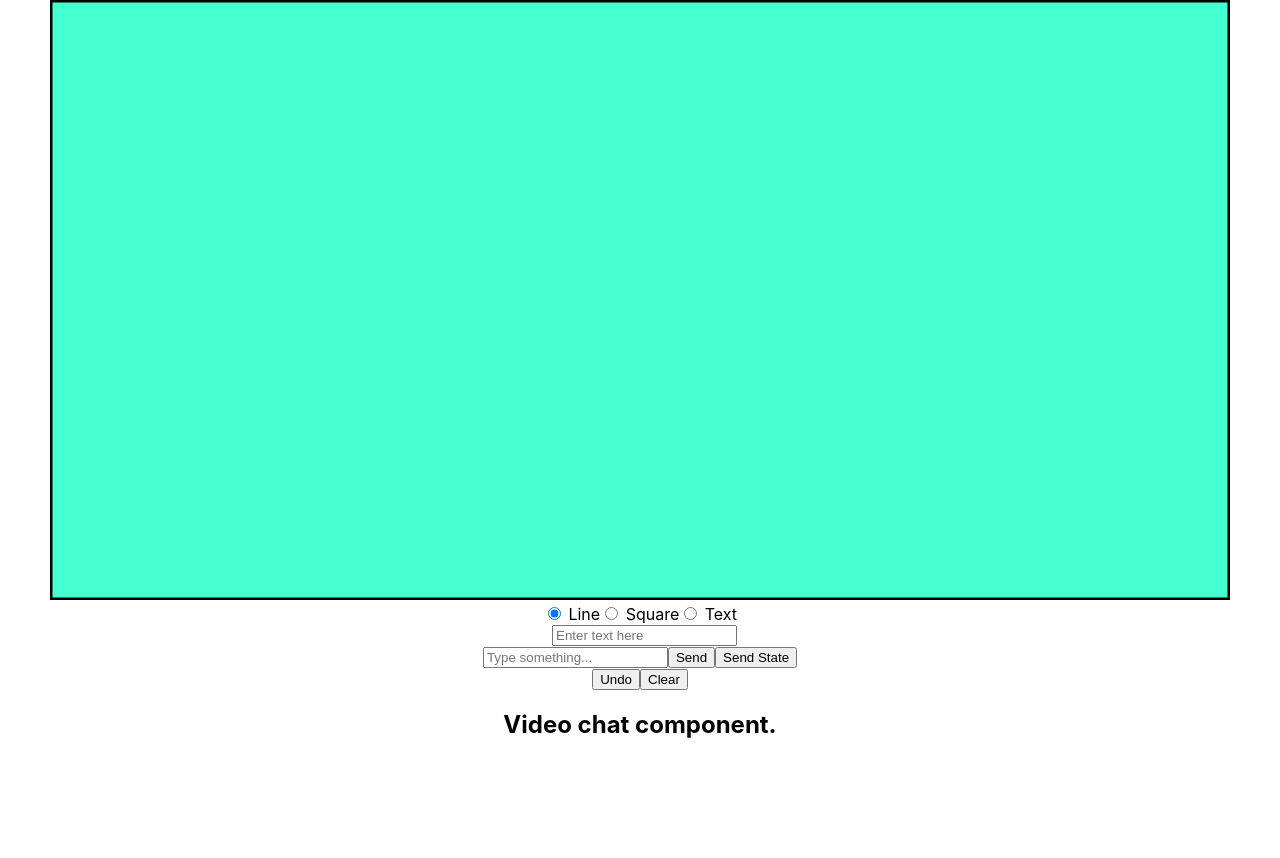
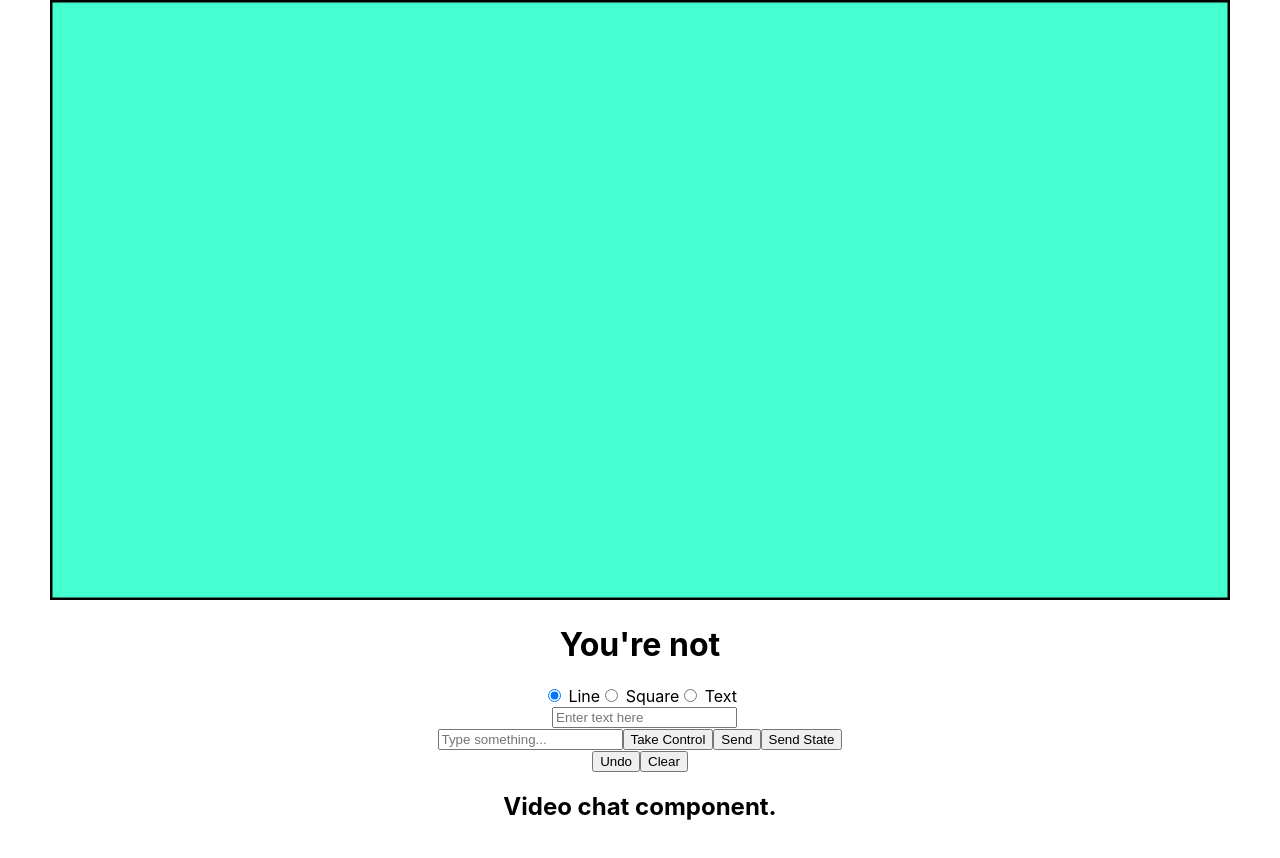
Before and after one commit to charlieconneely/final-year-project, a React (Create React App) app: page / in a window 1280 px wide. Shown: the top 858 px of the page. Built offline with nearby package versions, Linux system fonts and the light colour scheme; no server answers.

Commit message:
Control button working in it's most basic form

```diff
--- a/package.json
+++ b/package.json
@@ -13,6 +13,7 @@
     "react-dom": "^17.0.1",
     "react-router-dom": "^5.2.0",
     "react-scripts": "4.0.0",
+    "react-uuid": "^1.0.2",
     "roughjs": "^4.3.1",
     "socket.io-client": "^3.1.1",
     "web-vitals": "^0.2.4"
--- a/src/components/Canvas/canvas.js
+++ b/src/components/Canvas/canvas.js
@@ -1,4 +1,5 @@
 import React, {useState,useLayoutEffect, useEffect, useRef} from 'react'
+import uuid from 'react-uuid'
 import rough from 'roughjs/bundled/rough.esm'
 import io from 'socket.io-client'
 import useLocalStorage from '../../hooks/useLocalStorage'
@@ -22,34 +23,46 @@ function Canvas(props) {
   const [isDrawing, setIsDrawing] = useState(false)
   const [shape, setShape] = useState("Line")
   const [elements, setElements] = useLocalStorage("elements", [])
-  const [yourID, setYourID] = useState()
+  const [yourID, setYourID] = useLocalStorage('userID', '')
   const [messages, setMessages] = useState([])
   const [message, setMessage] = useState('')
+  const [inControl, setControl] = useLocalStorage('inControl', false)
 
   const socketRef = useRef()
 
   useEffect(() => {
+
+    if (yourID === "") {
+      console.log("ID was blank in localstorage")
+      setYourID(uuid)
+    }
+
     socketRef.current = io.connect('/')
 
     socketRef.current.on("your id", id => {
-      setYourID(id)
+      console.log("Socket ID: " + id)
     })
 
     socketRef.current.on("message", message => {
-      receiveMessage(message)
+      setMessages(oldies => [...oldies, message])
+    })
+
+    socketRef.current.on("control switch", id => {
+      if (id === yourID) {
+        setControl(true);
+      } else {
+        setControl(false);
+      }
     })
 
     socketRef.current.on("canvasState", cState => {
-      //console.log(cState)
       setElements(cState.body)
     })
+
+    socketRef.current.on("user-diconnected", () => {
+      console.log("User disconnected")
+    })
   }, [])
-
-  function receiveMessage(msg) {
-    setMessages(oldies => [...oldies, msg])
-    console.log(messages)
-    console.log(msg)
-  }
 
   function sendMessage(e) {
     e.preventDefault();
@@ -68,6 +81,11 @@ function Canvas(props) {
       id: yourID
     }
     socketRef.current.emit("send canvas state", canvasObject)
+  }
+
+  function takeControl(e) {
+    e.preventDefault();
+    socketRef.current.emit("take control", yourID)
   }
 
   useLayoutEffect(() => {
@@ -157,7 +175,7 @@ function Canvas(props) {
   const onMessageChange = (event) => {
     setMessage(event.target.value)
   }
-
+  const controlMessage = inControl ? <h1>You're in control</h1> : <h1>You're not</h1>
   return (
     <div>
       <div>
@@ -168,6 +186,9 @@ function Canvas(props) {
           onMouseMove={e => handleMouseMove(e)}
           onMouseUp={handleMouseUp}>
         </canvas>
+      </div>
+      <div>
+        {controlMessage}
       </div>
       <div onChange={e => changeShape(e)}>
         <input type="radio" value="Line" name="Choice" defaultChecked/> Line
@@ -183,6 +204,7 @@ function Canvas(props) {
       </div>
       <div>
         <input name="message" onChange={e=>onMessageChange(e)} value={message} placeholder="Type something..."/>
+        <button onClick={e => takeControl(e)}>Take Control</button>
         <button onClick={e => sendMessage(e)}>Send</button>
         <button onClick={e => sendCanvas(e)}>Send State</button>
       </div>
```
Also changed, not shown: 2 other files (tests, documents, lock files or other folders).
